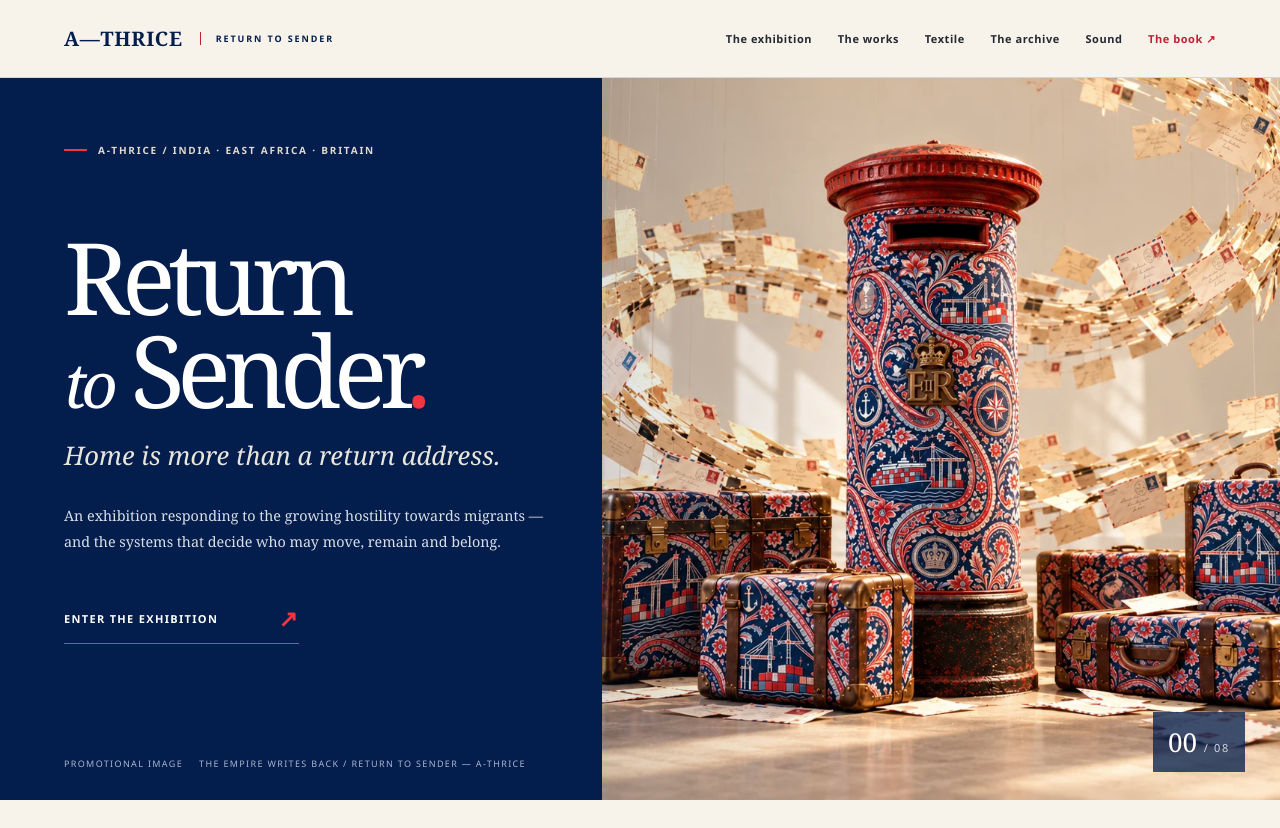
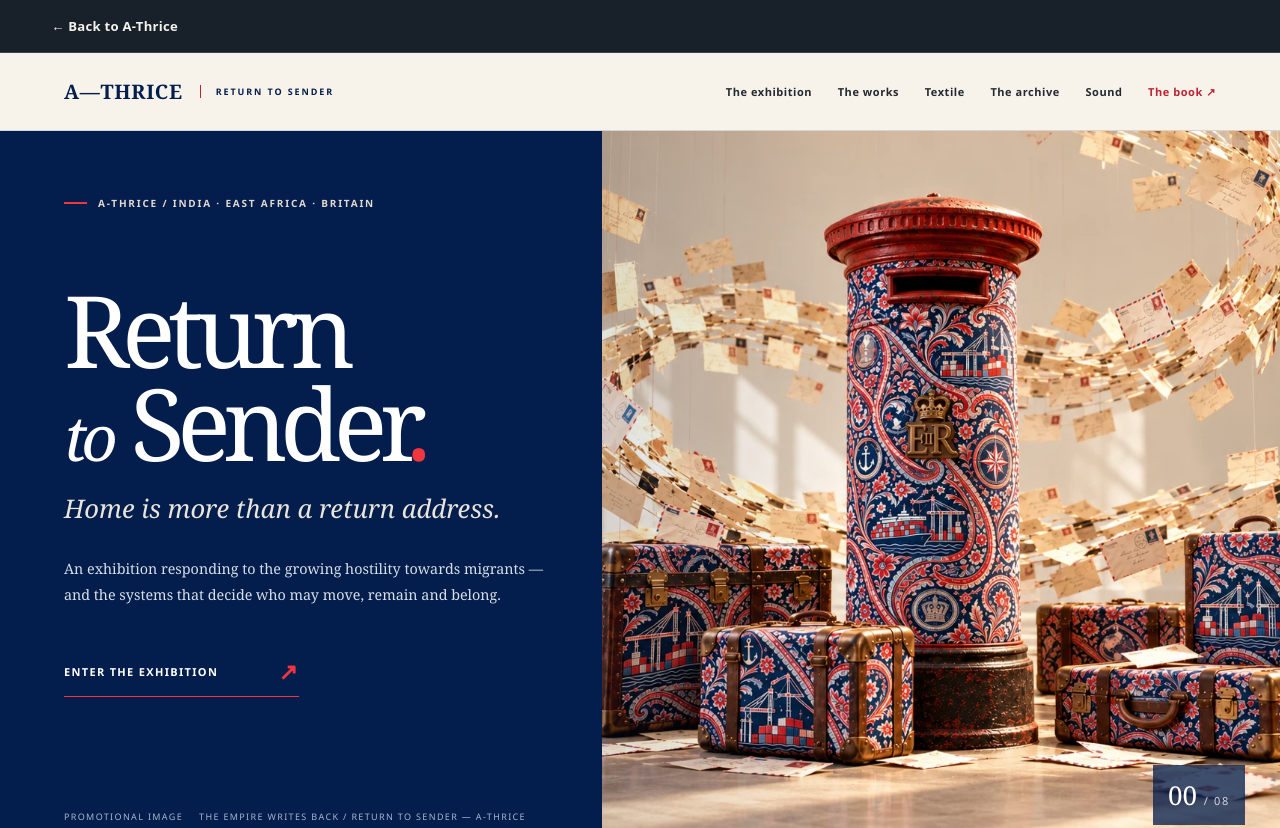
Before and after one commit to mshah/A-Thrice, a plain HTML site: page exhibitions/return-to-sender/index.html in a window 1280 px wide. Shown: the top 828 px of the page. Drawn offline with Linux system fonts and the light colour scheme.

Commit message:
Add consistent portfolio return links: exhibitions/return-to-sender/index.html

```diff
--- a/exhibitions/return-to-sender/index.html
+++ b/exhibitions/return-to-sender/index.html
@@ -14,11 +14,13 @@
   <link rel="stylesheet" href="styles.css">
   <script defer src="script.js"></script>
 <link rel="canonical" href="https://a-thrice.com/exhibitions/return-to-sender/"/>
+<link rel="stylesheet" href="../portfolio-nav.css"/>
 </head>
 <body>
   <a class="skip-link" href="#main">Skip to content</a>
   <div class="scroll-progress" aria-hidden="true"><span id="scrollProgress"></span></div>
-  <header class="site-header" id="siteHeader">
+  <div class="athrice-portfolio-bar"><a href="/">← Back to A-Thrice</a></div>
+<header class="site-header" id="siteHeader">
     <a class="brand" href="#top" aria-label="A-Thrice, Return to Sender, back to top"><span class="brand-a">A—THRICE</span><span class="brand-sub">RETURN TO SENDER</span></a>
     <button type="button" class="menu-toggle" id="menuToggle" aria-expanded="false" aria-controls="siteNav">Menu <span aria-hidden="true">☰</span></button>
     <nav class="site-nav" id="siteNav" aria-label="Main navigation">
@@ -174,7 +176,7 @@
     <section class="closing-statement"><div class="closing-pattern" aria-hidden="true"></div><div class="closing-message"><span>THE LAST QUESTION</span><h2>Who belongs here?</h2><p>We belong here.</p><h2>Who gets dignity?</h2><p>Everybody.</p><span class="closing-credit">— A-THRICE, <cite>WHAT TRIBE?</cite></span></div></section>
   </main>
 
-  <footer class="site-footer"><div class="footer-inner"><div class="footer-primary"><strong>A—THRICE</strong><p>Return to Sender<br>Home is more than a return address.</p></div><div class="footer-links"><a href="../../index.html#exhibitions">← A-Thrice portfolio</a><a href="#top">Back to top ↑</a><a href="https://a-thrice.bandcamp.com/" rel="noopener noreferrer" target="_blank">Bandcamp ↗</a><a href="https://soundcloud.com/a-thrice" rel="noopener noreferrer" target="_blank">SoundCloud ↗</a></div></div><div class="footer-bottom"><span>© 2026 A-Thrice. Original artwork, exhibition imagery and text.</span><span>Exhibition illustrations are artistic visualisations. Archival materials are independently credited in the catalogue.</span></div></footer>
+  <footer class="site-footer"><div class="footer-inner"><div class="footer-primary"><strong>A—THRICE</strong><p>Return to Sender<br>Home is more than a return address.</p></div><div class="footer-links"><a href="/">← Back to A-Thrice</a><a href="#top">Back to top ↑</a><a href="https://a-thrice.bandcamp.com/" rel="noopener noreferrer" target="_blank">Bandcamp ↗</a><a href="https://soundcloud.com/a-thrice" rel="noopener noreferrer" target="_blank">SoundCloud ↗</a></div></div><div class="footer-bottom"><span>© 2026 A-Thrice. Original artwork, exhibition imagery and text.</span><span>Exhibition illustrations are artistic visualisations. Archival materials are independently credited in the catalogue.</span></div></footer>
 
   <dialog id="imageDialog" class="image-dialog" aria-label="Exhibition image viewer"><div class="dialog-frame"><button type="button" id="closeDialog" class="dialog-close" aria-label="Close enlarged image">×</button><img id="dialogImage" src="" alt=""><div class="dialog-caption"><span id="dialogTitle"></span><span id="dialogDescription"></span></div><div class="dialog-actions"><button type="button" id="prevImage" aria-label="View previous image">←</button><button type="button" id="nextImage" aria-label="View next image">→</button></div></div></dialog>
 </body>
```
